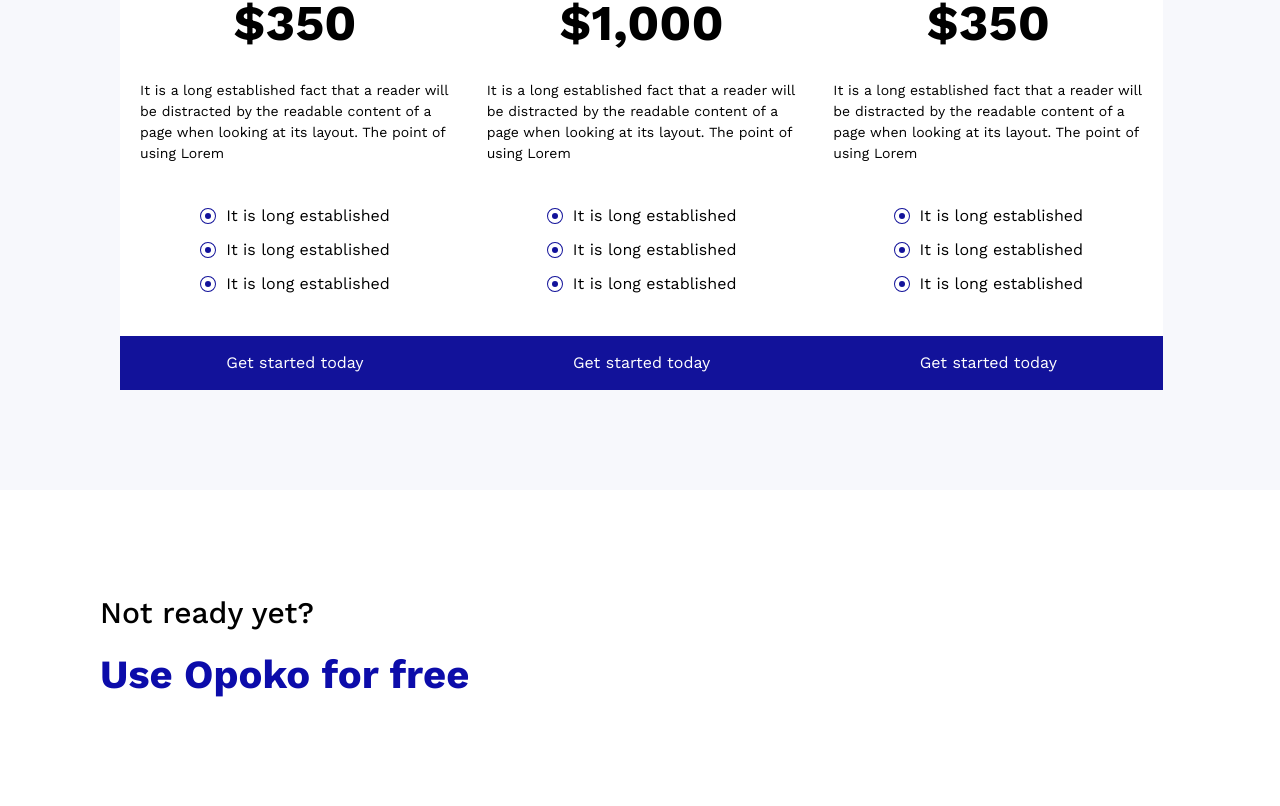
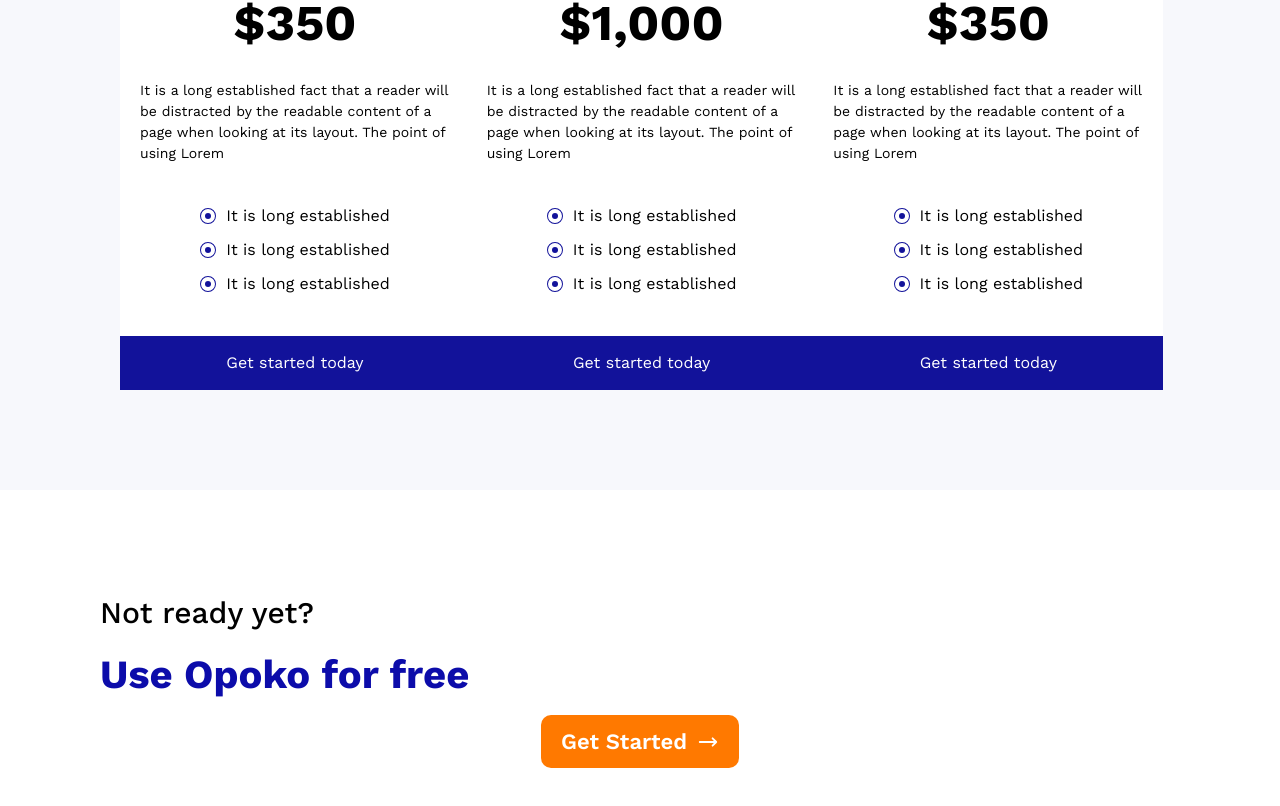
Before and after one commit to Niscolinx/opoko, a React (Vite) app: page /pricing in a window 1280 px wide. Shown: the part 885-1691 px from the top of the page. Built offline with nearby package versions, Linux system fonts and the light colour scheme.

Commit message:
working on pricing

```diff
--- a/src/pages/Pricing.tsx
+++ b/src/pages/Pricing.tsx
@@ -1,5 +1,6 @@
 import { useState } from 'react';
 import { BsRecordCircle } from 'react-icons/bs';
+import { HiOutlineArrowNarrowRight } from 'react-icons/hi';
 
 interface Card {
   title: string;
@@ -131,9 +132,16 @@ function Pricing() {
           />
         </div>
       </section>
-      <footer className='grid gap-4 bg-white py-[10rem]'>
-            <p className='font-medium text-[3rem]'>Not ready yet?</p>
-            <p className='font-extrabold text-[4rem] text-color-blue'>Use Opoko for free</p>
+      <footer className="grid gap-4 bg-white py-[10rem]">
+        <p className="font-medium text-[3rem]">Not ready yet?</p>
+        <p className="font-extrabold text-[4rem] text-color-blue">
+          Use Opoko for free
+        </p>
+        <div className="flex justify-center">
+          <button className="bg-color-orange font-semibold text-white flex items-center gap-4 px-8 py-4 rounded-2xl text-[2.2rem] ">
+            Get Started <HiOutlineArrowNarrowRight />{' '}
+          </button>
+        </div>
       </footer>
     </div>
   );
```
